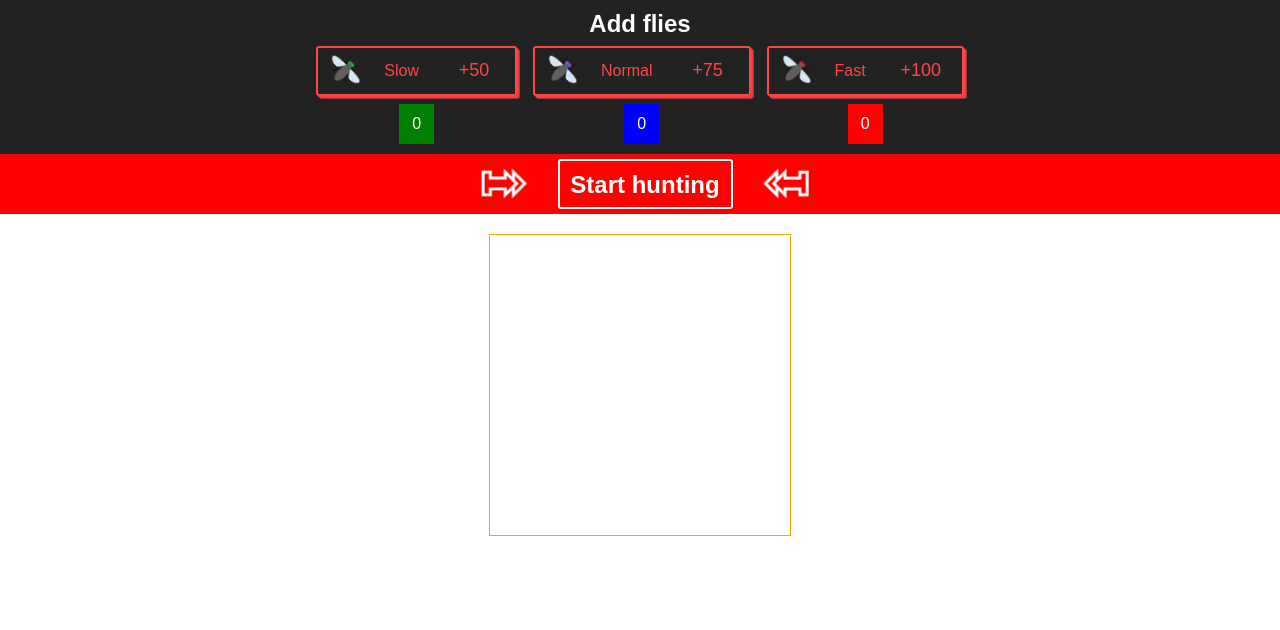
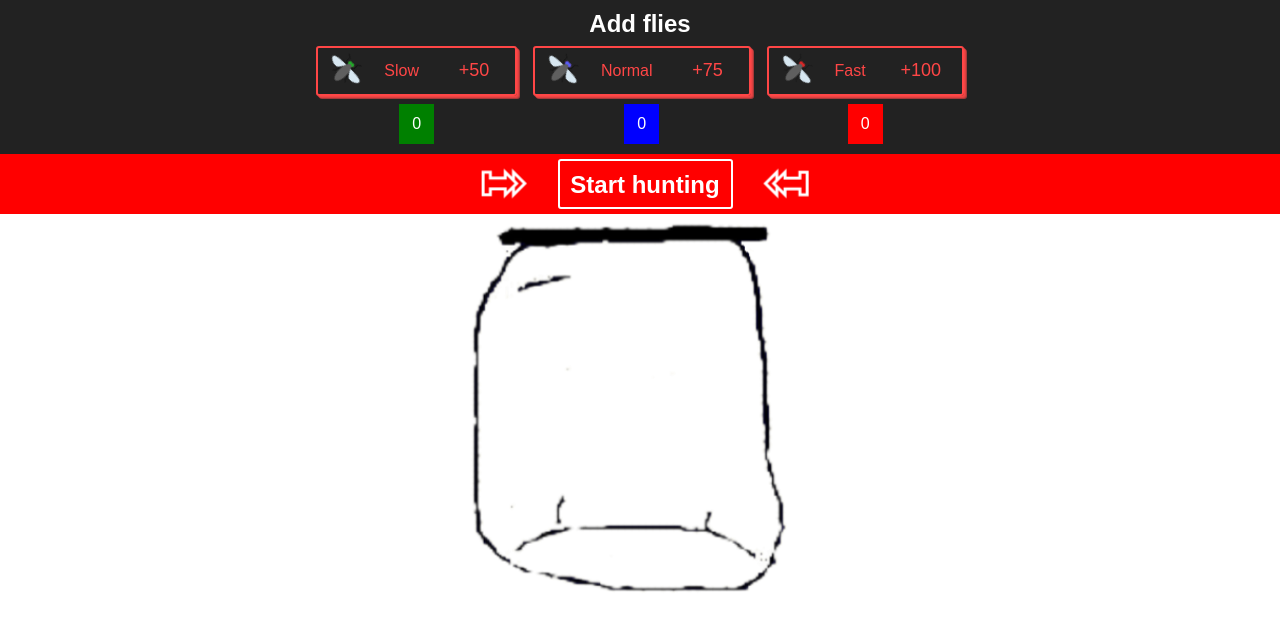
Before and after one commit to yuliapi/crazyFlies, a React (Create React App) app: page / in a window 1280 px wide. Shown: the top 630 px of the page. Built offline with nearby package versions, Linux system fonts and the light colour scheme; what react-animation-frame would draw is missing.

Commit message:
Jar image added. Fixed build config.

```diff
--- a/package.json
+++ b/package.json
@@ -2,6 +2,7 @@
   "name": "crazy-flies",
   "version": "0.1.0",
   "private": true,
+  "homepage": "./",
   "dependencies": {
     "gsap": "^1.20.4",
     "normalize.css": "^8.0.0",
--- a/public/index.html
+++ b/public/index.html
@@ -9,7 +9,7 @@
       homescreen on Android. See https://developers.google.com/web/fundamentals/engage-and-retain/web-app-manifest/
     -->
     <link rel="manifest" href="%PUBLIC_URL%/manifest.json">
-    <link rel="shortcut icon" href="%PUBLIC_URL%/favicon.ico">
+    <link rel="shortcut icon" href="%PUBLIC_URL%/kill-the-fly.png">
     <!--
       Notice the use of %PUBLIC_URL% in the tags above.
       It will be replaced with the URL of the `public` folder during the build.
@@ -19,22 +19,14 @@
       work correctly both with client-side routing and a non-root public URL.
       Learn how to configure a non-root public URL by running `npm run build`.
     -->
-    <title>React App</title>
+    <title>Crazy flies</title>
   </head>
   <body>
     <noscript>
       You need to enable JavaScript to run this app.
     </noscript>
     <div id="root"></div>
-    <!--
-      This HTML file is a template.
-      If you open it directly in the browser, you will see an empty page.
 
-      You can add webfonts, meta tags, or analytics to this file.
-      The build step will place the bundled scripts into the <body> tag.
 
-      To begin the development, run `npm start` or `yarn start`.
-      To create a production bundle, use `npm run build` or `yarn build`.
-    -->
   </body>
 </html>
--- a/src/App.css
+++ b/src/App.css
@@ -94,7 +94,6 @@ button:focus {
 }
 
 .jar-container {
-    margin-top: 20px;
     text-align: center;
 }
 
--- a/src/components/Jar.js
+++ b/src/components/Jar.js
@@ -7,6 +7,7 @@ import Popover from '../elements/PointsPopup'
 import {updateScore, addPointsPopover, illegalHuntOccur, showModal, pauseTimer} from "../actions";
 
 import {FALSE_CLICK_SCORE, JAR_HEIGHT, JAR_WIDTH} from "../constants/fly-constants";
+import jarImage from '../images/jar.png'
 
 const mapStateToProps = state => {
     return {
@@ -31,14 +32,27 @@ const mapDispatchToProps = dispatch => {
 
     };
 };
+const JarWrapper = styled.div`
+  position: relative;
+width: calc(${JAR_WIDTH}px + 40px);
+  height: calc(${JAR_HEIGHT}px + 20px);
+  margin: 10px auto;
+  background-image: url(${jarImage});
+  background-size: auto;
+  background-repeat: no-repeat;
+  background-size: contain;
+
+`;
 
 const MyJar = styled.div`
  width: ${JAR_WIDTH}px;
   height: ${JAR_HEIGHT}px;
-  margin: 20px auto;
+
+     border-bottom-left-radius: 75px;
     position: relative;
-  border: 1px solid orange;
+   top: -10px;
   z-index: 0;
+
 `;
 const flashingText = keyframes`
   from {box-shadow: 0 0 0 0 white;}
@@ -59,6 +73,7 @@ class Jar extends Component {
             this.props.showModal({modalType: 'aheadOfTime'});
         }
     }
+
     jarOnClick = (e) => {
         if (this.props.isGameStarted === true) {
             let coordX = e.nativeEvent.offsetX;
@@ -75,17 +90,20 @@ class Jar extends Component {
 
         if (this.props.warning === true) {
             return (
+                <JarWrapper>
                     <MyJar className='jar flex-box' onClick={this.jarOnClick}>
                         <Warning>
                             <h2>You have no flies to hunt.</h2>
                             <h2>Add them!!!</h2>
                         </Warning>
                     </MyJar>
+                </JarWrapper>
             )
         }
         let flies = this.props.flies;
         let popovers = this.props.popovers;
         return (
+            <JarWrapper>
                 <MyJar className='jar' onClick={this.jarOnClick}>
                     {popovers.map(popover => (
                         <Popover key={popover.id} id={popover.id} posX={popover.coordX} posY={popover.coordY}
@@ -95,6 +113,7 @@ class Jar extends Component {
                         <Fly key={fly.id} id={fly.id} speed={fly.speed}/>
                     ))}
                 </MyJar>
+            </JarWrapper>
         )
     }
 }
--- a/src/constants/fly-constants.js
+++ b/src/constants/fly-constants.js
@@ -1,7 +1,7 @@
 export const FLY_WIDTH = 40;
 export const FLY_HEIGHT = 40;
 export const JAR_WIDTH = 300;
-export const JAR_HEIGHT = 300;
+export const JAR_HEIGHT = 350;
 export const FLY_SPEED_SLOW = "slow";
 export const FLY_SPEED_NORMAL = "normal";
 export const FLY_SPEED_FAST = "fast";
--- a/src/elements/Fly.js
+++ b/src/elements/Fly.js
@@ -164,6 +164,7 @@ class Fly extends Component {
         return {"x": x, "y": y};
     }
 
+
     onAnimationFrame(time) {
         let theta = this.state.pathData.speed * time;
         let p = Fly.path(theta, this.state, 100.0);
```
Also changed, not shown: public/kill-the-fly.png (added), src/images/jar.png (added). Lines whose indentation alone changed are shown as unchanged.
